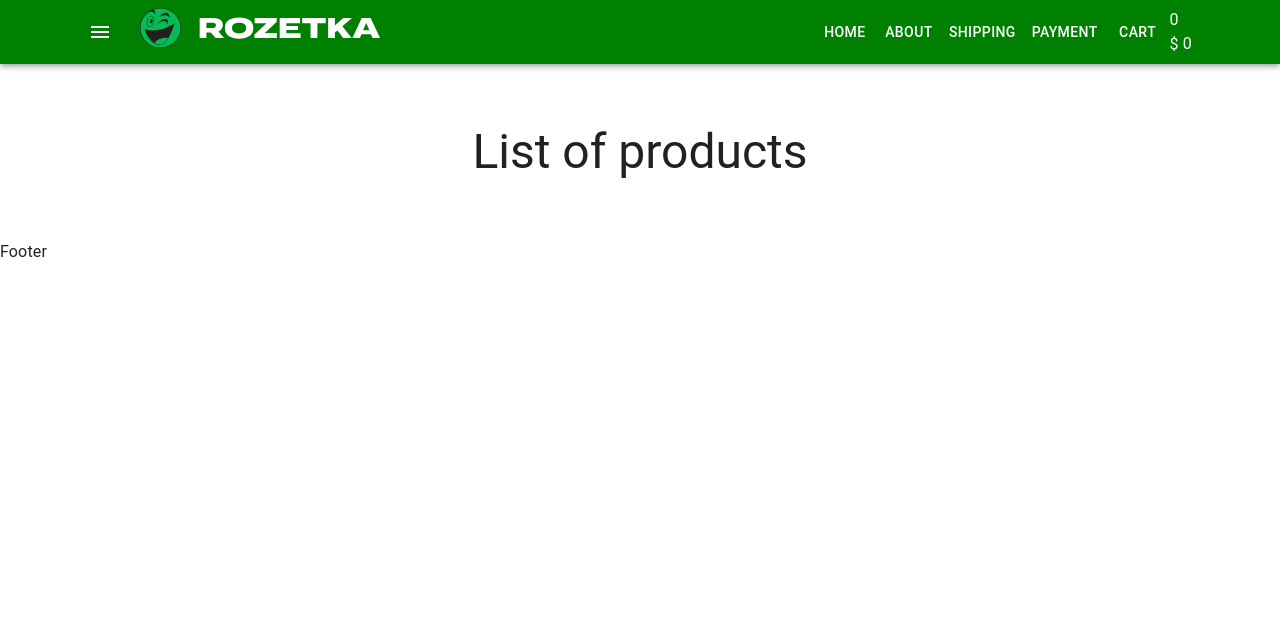
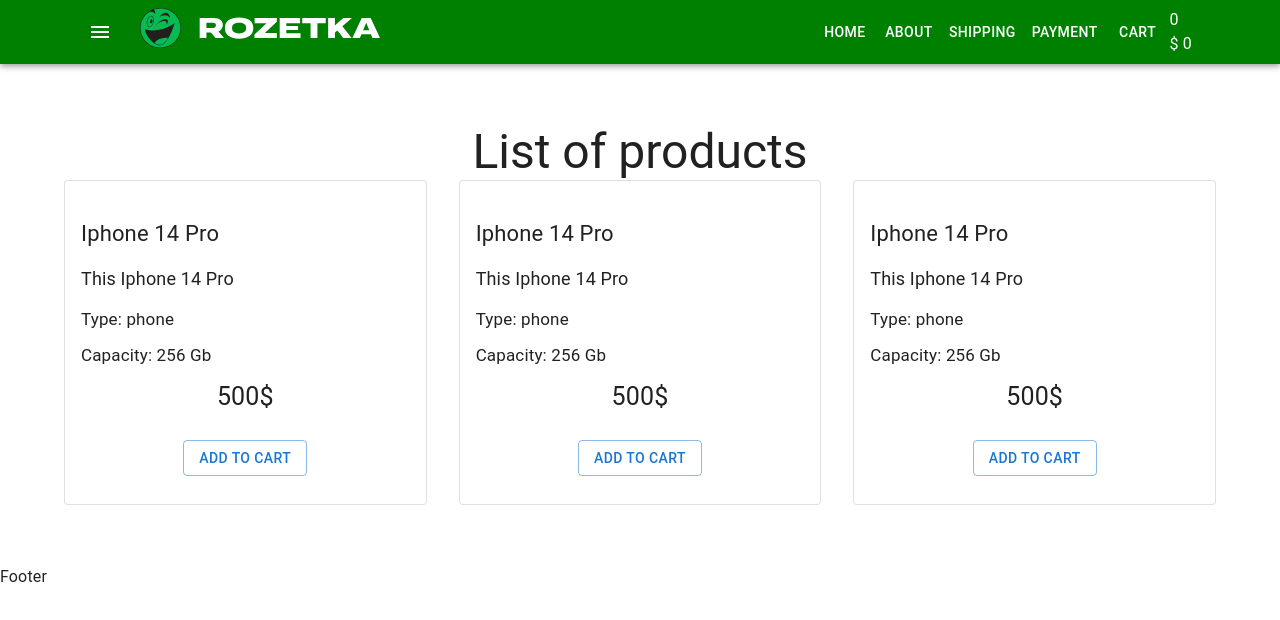
Before and after one commit to denypanko/react-22-10, a React (Create React App) app: page / in a window 1280 px wide. Shown: the top 620 px of the page. Built offline with nearby package versions, Linux system fonts and the light colour scheme.

Commit message:
add ProductsListItem component

```diff
--- a/src/components/Products/ProductsList.tsx
+++ b/src/components/Products/ProductsList.tsx
@@ -1,4 +1,5 @@
-import { Typography } from '@mui/material'
+import { Grid, Typography } from '@mui/material'
+import ProductsListItem from './ProductsListItem'
 
 type Props = {}
 
@@ -8,6 +9,17 @@
             <Typography variant="h3" component="h2" align="center">
                 List of products
             </Typography>
+            <Grid container spacing={4}>
+                <Grid item xs={12} sm={6} md={4}>
+                    <ProductsListItem />
+                </Grid>
+                <Grid item xs={12} sm={6} md={4}>
+                    <ProductsListItem />
+                </Grid>
+                <Grid item xs={12} sm={6} md={4}>
+                    <ProductsListItem />
+                </Grid>
+            </Grid>
         </>
     )
 }
--- /dev/null
+++ b/src/components/Products/ProductsListItem.scss
@@ -0,0 +1,25 @@
+.product {
+    padding: 20px 0;
+}
+
+.product-title {
+    font-size: 22px;
+    margin-bottom: 15px;
+}
+.product-description {
+    font-size: 18px;
+    margin-bottom: 15px;
+}
+.product-features {
+    font-size: 17px;
+    margin-bottom: 10px;
+}
+.product-price {
+    font-size: 25px;
+    text-align: center;
+}
+
+.btns-wrap {
+    display: flex;
+    justify-content: center;
+}
--- /dev/null
+++ b/src/components/Products/ProductsListItem.tsx
@@ -0,0 +1,21 @@
+import { Button, Card, CardActions, CardContent } from '@mui/material'
+import './ProductsListItem.scss'
+
+type Props = {}
+const ProductsListItem = (props: Props) => {
+    return (
+        <Card className="product" variant="outlined">
+            <CardContent>
+                <div className="product-title">Iphone 14 Pro</div>
+                <div className="product-description">This Iphone 14 Pro</div>
+                <div className="product-features">Type: phone</div>
+                <div className="product-features">Capacity: 256 Gb</div>
+                <div className="product-price">500$</div>
+            </CardContent>
+            <CardActions className="btns-wrap">
+                <Button variant="outlined">Add to cart</Button>
+            </CardActions>
+        </Card>
+    )
+}
+export default ProductsListItem
```
